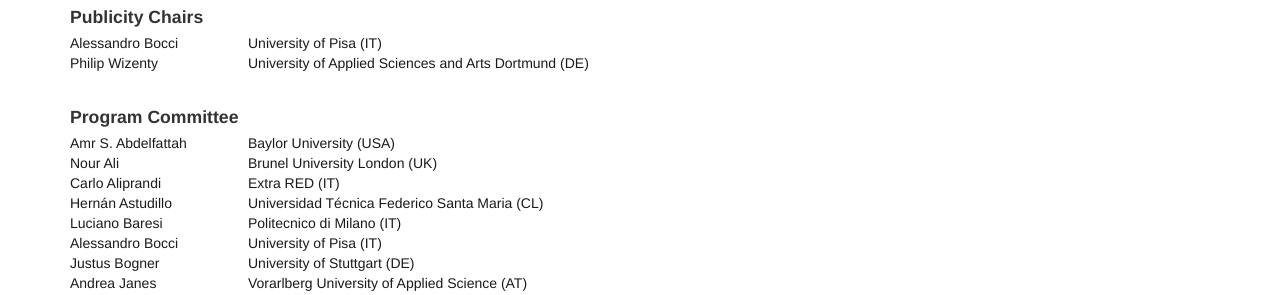
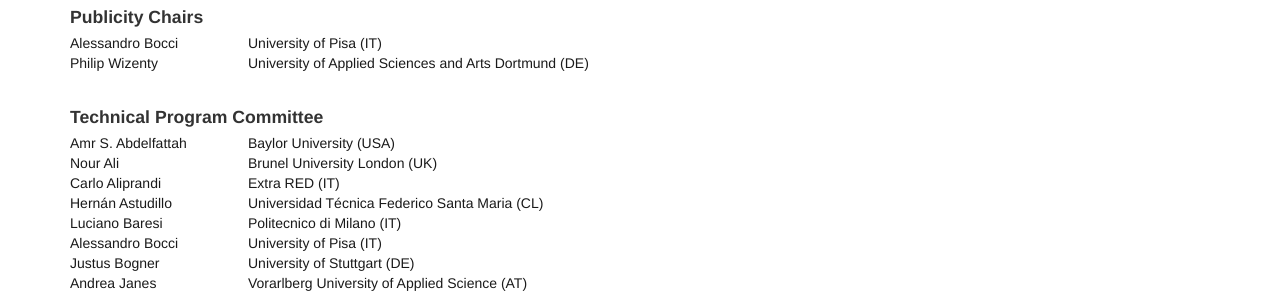
Before and after one commit to microservices-community/microservices-2023, a Jekyll site: the page built from committees.md, in a window 1280 px wide. Shown: the part 915-1210 px from the top of the page. Built offline with Jekyll 4.4.1, drawn with Linux system fonts in a browser that asks for light colours.

Commit message:
changed pc name to tcp

```diff
--- a/committees.md
+++ b/committees.md
@@ -45,7 +45,7 @@ feature_image: "rectorate.jpg"
         <tr><td>Philip Wizenty</td><td>University of Applied Sciences and Arts Dortmund (DE)</td></tr>
   </tbody>
 </table>
-### Program Committee
+### Technical Program Committee
 <table>
   <tbody>
         <tr><td>Amr S. Abdelfattah</td><td>Baylor University (USA)</td></tr>
```
